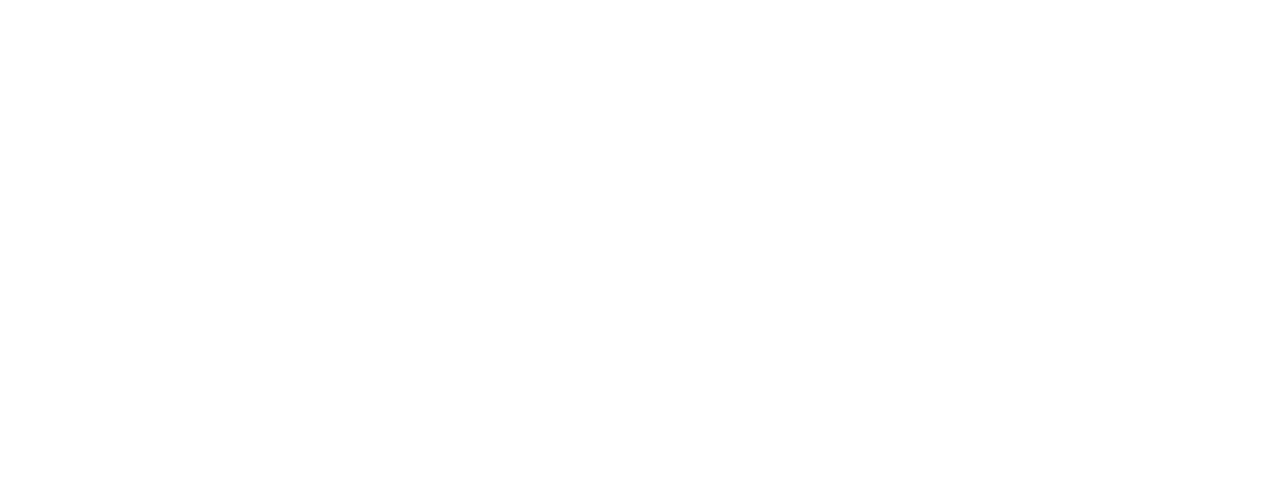
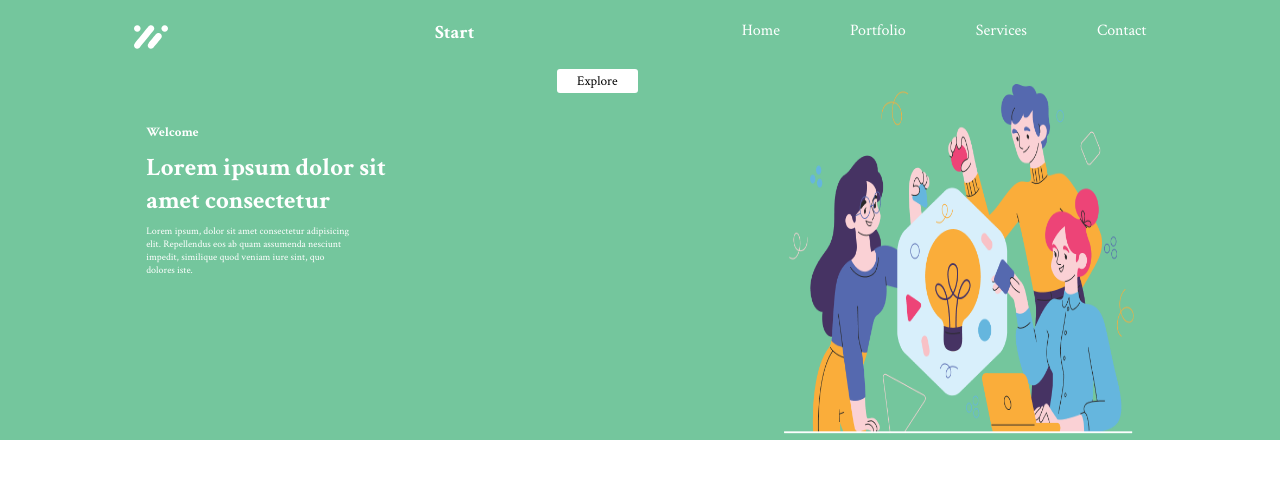
Before and after one commit to azkaghafoor/startup-website, a plain HTML site: page index.html in a window 1280 px wide. Drawn offline with Linux system fonts and the light colour scheme; a web font is replaced by a local one.

Commit message:
header and hero section complete

```diff
--- a/index.html
+++ b/index.html
@@ -14,5 +14,45 @@
       referrerpolicy="no-referrer"
     />
   </head>
-  <body></body>
+  <body>
+    <section>
+      <div class="hero">
+        <header class="hero-header">
+          <nav class="hero-navbar">
+            <img src="images/logo.svg" alt="" />
+            <h1>Start</h1>
+            <ul>
+              <li><a href="">Home</a></li>
+              <li><a href="">Portfolio</a></li>
+              <li><a href="">Services</a></li>
+              <li><a href="">Contact</a></li>
+            </ul>
+          </nav>
+        </header>
+        <!-- text div -->
+        <div class="hero-textmain">
+          <div class="hero-text">
+            <h5>Welcome</h5>
+            <h3>
+              Lorem ipsum dolor sit <br />
+              amet consectetur
+            </h3>
+            <p>
+              Lorem ipsum, dolor sit amet consectetur adipisicing <br />elit.
+              Repellendus eos ab quam assumenda nesciunt <br />
+              impedit, similique quod veniam iure sint, quo <br />dolores iste.
+            </p>
+          </div>
+          <!--hero button div -->
+          <div class="hero-button">
+            <button class="explore-button">Explore</button>
+          </div>
+          <!-- hero img div -->
+          <div class="hero-img">
+            <img src="images/hero.png" alt="" />
+          </div>
+        </div>
+      </div>
+    </section>
+  </body>
 </html>
--- a/style.css
+++ b/style.css
@@ -1,34 +1,101 @@
 @import url("https://fonts.googleapis.com/css2?family=Crimson+Text:ital,wght@0,400;0,600;0,700;1,400;1,600;1,700&family=Edu+AU+VIC+WA+NT+Pre:wght@400..700&family=Fira+Sans:ital,wght@0,100;0,200;0,300;0,400;0,500;0,600;0,700;0,800;0,900;1,100;1,200;1,300;1,400;1,500;1,600;1,700;1,800;1,900&family=Kanit:ital,wght@0,100;0,200;0,300;0,400;0,500;0,600;0,700;0,800;0,900;1,100;1,200;1,300;1,400;1,500;1,600;1,700;1,800;1,900&display=swap");
 * {
-  margin-right: 0%;
-  margin-right: 0%;
+  margin: 0%;
+  padding: 0%;
   box-sizing: border-box;
   font-family: "Crimson Text", serif;
 }
-.container {
+.hero {
   max-width: 1440px;
-  margin-left: 0;
-  margin-right: 0;
+  margin-left: 0%;
+  margin-right: 0%;
+  background-color: var(--hero-background-color);
 }
 :root {
-  /* All hero section color */
-  --all-heading-text-color: #ffffff;
-  --background-color: #74c69d;
-  --button-text-color: #000000;
-  /* Secoond section */
-  --see-green-color: #74c69d;
-  --h1-color: #000000;
-  --p-color: #000000;
-  --background-button-color: #212529;
-  --button-text-color: #ffffff;
-  /* Third section */
-  --h1-color: #212529;
-  --p-color: #21252980;
-  /* Forth section */
-  --h1-color: #212529;
-  --p-color: #21252980;
-  /* Fifth section */
-  --h5-color: #74c69d;
-  --h2-color: #212529;
-  --p-color: #21252980;
+  /* Hero section colors */
+  --hero-heading-text-color: #ffffff;
+  --hero-background-color: #74c69d;
+  --hero-button-text-color: #000000;
+
+  /* Second section colors */
+  --second-see-green-color: #74c69d;
+  --second-h1-color: #000000;
+  --second-p-color: #000000;
+  --second-button-background-color: #212529;
+  --second-button-text-color: #ffffff;
+
+  /* Third section colors */
+  --third-h1-color: #212529;
+  --third-p-color: #21252980;
+
+  /* Fourth section colors */
+  --fourth-h1-color: #212529;
+  --fourth-p-color: #21252980;
+
+  /* Fifth section colors */
+  --fifth-h5-color: #74c69d;
+  --fifth-h2-color: #212529;
+  --fifth-p-color: #21252980;
 }
+.hero-navbar {
+  display: flex;
+  padding-top: 20px;
+  justify-content: space-around;
+}
+.hero-navbar ul {
+  display: flex;
+  gap: 70px;
+}
+.hero-navbar a {
+  color: var(--hero-heading-text-color);
+  text-decoration: none;
+}
+.hero-navbar li {
+  list-style: none;
+}
+.hero-navbar img {
+  height: 34px;
+  width: 34px;
+}
+.hero-navbar h1 {
+  color: var(--hero-heading-text-color);
+}
+/* hero text */
+.hero-textmain {
+  display: flex;
+  justify-content: space-evenly;
+}
+.hero-text {
+  padding-top: 70px;
+  color: var(--hero-heading-text-color);
+}
+.hero-text h5 {
+  font-size: 13px;
+  padding-bottom: 10px;
+}
+.hero-text h3 {
+  margin-bottom: 8px;
+  font-size: 25px;
+}
+.hero-text p {
+  font-size: 10px;
+}
+/* hero button */
+.hero-button {
+  margin-top: 15px;
+  margin-left: 25px;
+  padding-bottom: 100px;
+}
+.explore-button {
+  padding: 3px 20px;
+  background-color: var(--hero-heading-text-color);
+  color: var(--hero-button-text-color);
+  border: none;
+  border-radius: 3px;
+}
+/* hero img */
+.hero-img img {
+  margin-top: 30px;
+  height: 350px;
+  width: 350px;
+}
```
Also changed, not shown: images/img 1.png (added), images/img 2.png (added), images/img1.svg (deleted), images/img2.svg (deleted), images/svg/person 1.svg (renamed from images/Group 1.svg), images/svg/person 2.svg (renamed from images/Group 2.svg), images/svg/person 3.svg (renamed from images/Group 3.svg), images/svg/person 4.svg (renamed from images/Group 4.svg).
